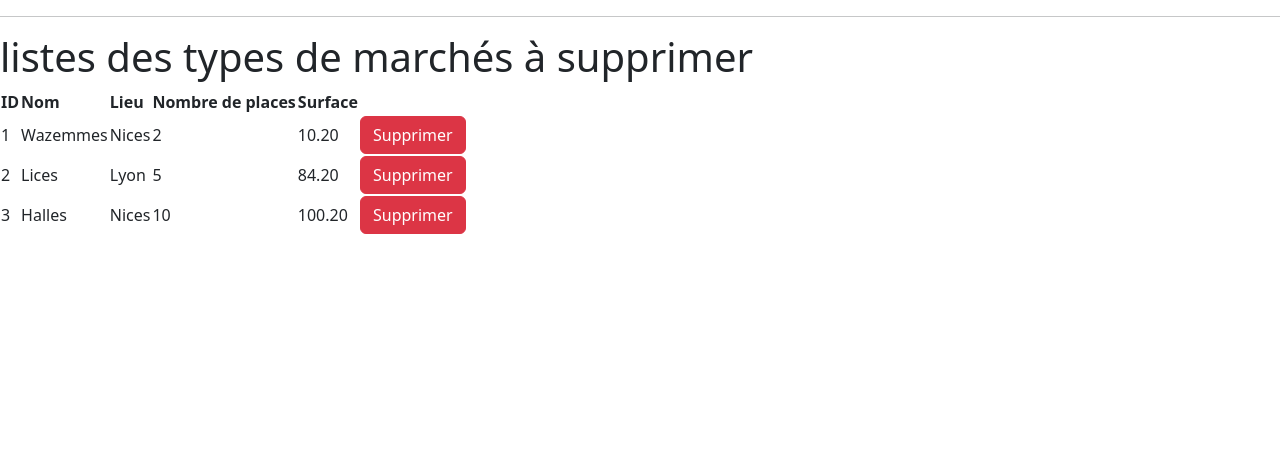
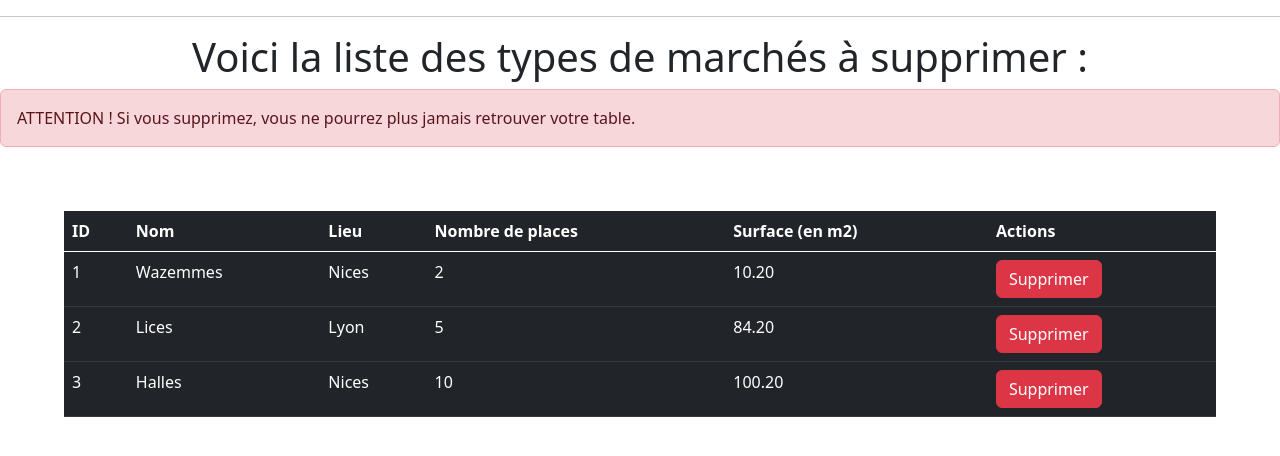
Before and after one commit to bdidier3/SAE1_04, a Flask app: page /type-marche/delete in a window 1280 px wide. Shown: the part 64-520 px from the top of the page. Run offline with Flask 3, Linux system fonts and the light colour scheme; data comes from the database, SQL or seed files in the repository; some libraries are stand-ins or nearby versions.

Commit message:
Modification du css : type-marché

```diff
--- a/templates/typemarche/delete_typemarche.html
+++ b/templates/typemarche/delete_typemarche.html
@@ -15,14 +15,24 @@
 {% include('_nav.html') %}
 
 {#{{ typemarche }}#}
-<h1>listes des types de marchés à supprimer</h1>
+<h1 class="titre_tm_show">Voici la liste des types de marchés à supprimer : </h1>
+<p class="alert alert-danger" role="alert" > ATTENTION ! Si vous supprimez, vous ne pourrez plus jamais retrouver votre table.</p>
 
+<div class="div_tb_bootstrap">
 {% if typemarche | length >= 1 %}
-    <table>
-        <tr>
-            <th>ID</th><th>Nom</th><th>Lieu</th><th>Nombre de places</th><th>Surface</th>
-        </tr>
-        {% for typemarches in typemarche %}
+<table class="table table-dark">
+  <thead>
+    <tr>
+      <th scope="col">ID</th>
+      <th scope="col">Nom</th>
+      <th scope="col">Lieu</th>
+      <th scope="col">Nombre de places</th>
+      <th scope="col">Surface (en m2)</th>
+      <th scope="col">Actions</th>
+    </tr>
+  </thead>
+  <tbody>
+     {% for typemarches in typemarche %}
             <tr>
                 {# commentaires : autre notation possible, on affiche un element du dictionnaire
                 <td>{{ typemarches['id'] }}</td><td>{{ typemarches['nom'] }}</td><td>{{ typemarches['groupe'] }}</td>
@@ -44,11 +54,13 @@
                   </td>
             </tr>
         {% endfor %}
-    </table>
-{% else %}
+  </tbody>
+</table>
+    {% else %}
     <h2> la liste des types de marchés est vide</h2>
 <a href="/type-marche/add" >ajouter un type de marché</a>
 {% endif %}
+    </div>
 
 <script src="{{ url_for('static', filename='bootstrap/js/bootstrap.js') }}"></script>
 </body>
```
